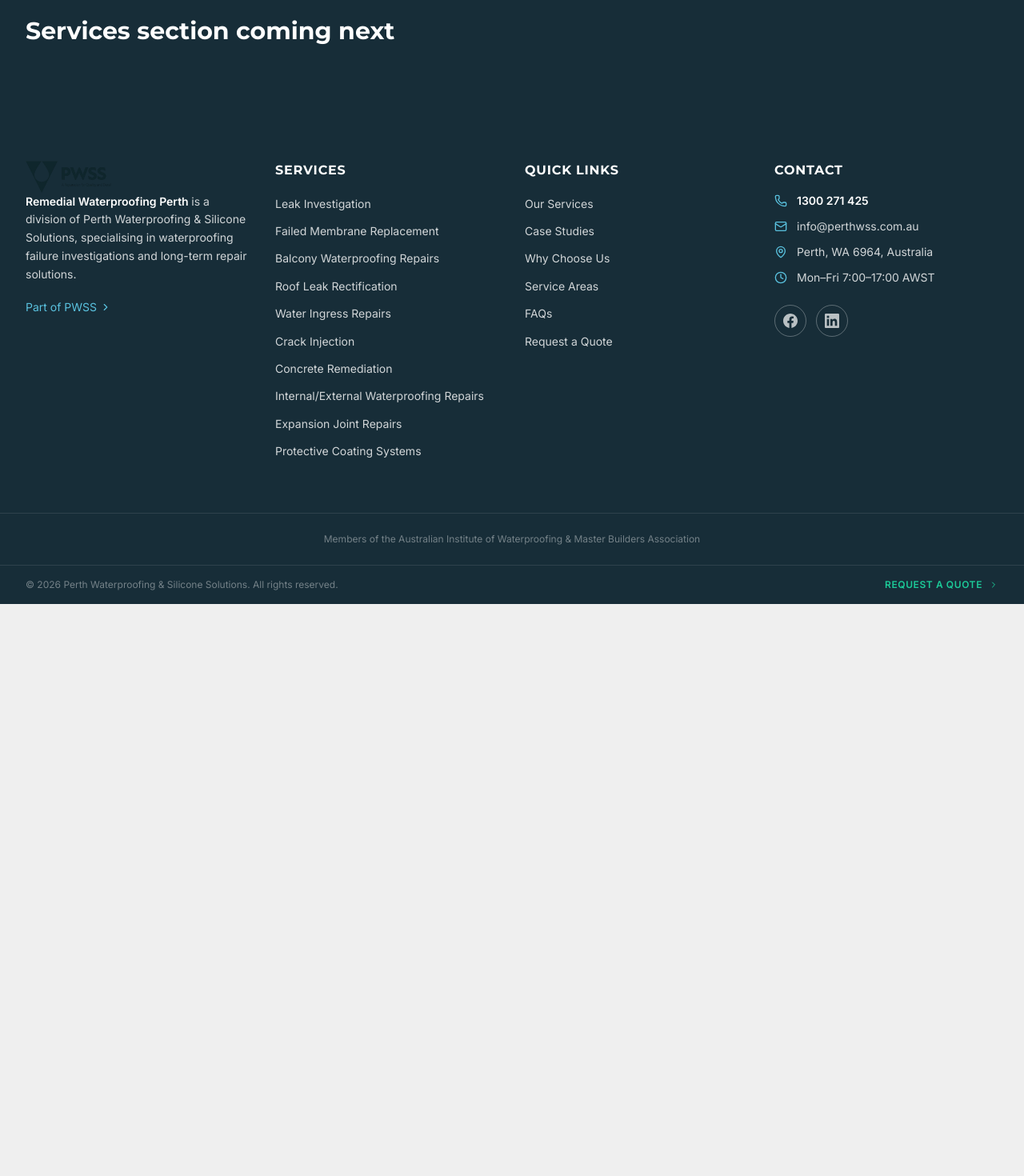
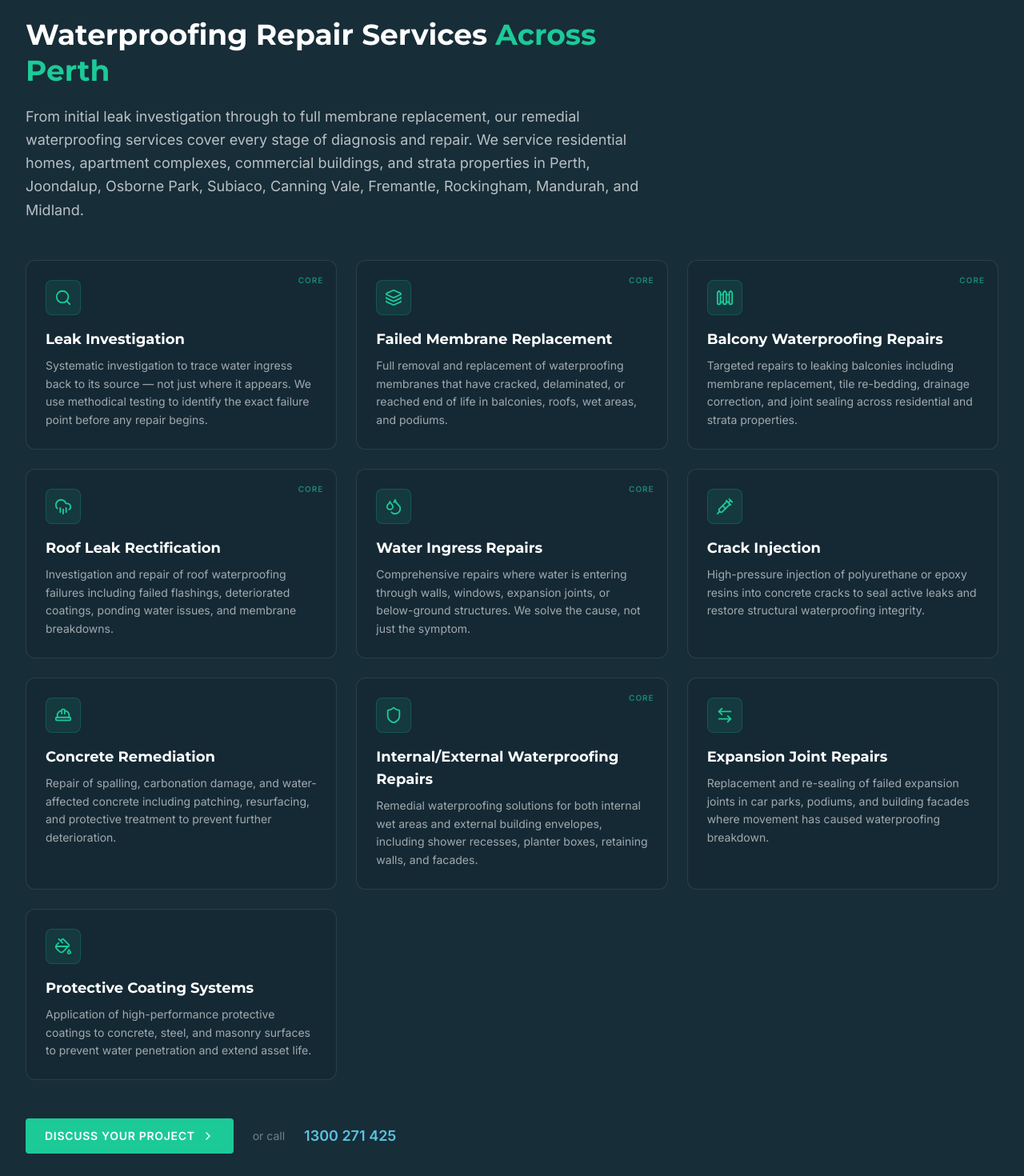
Before and after one commit to Greenie5656/pwss-remedial, a Next.js app: page / in a window 1280 px wide. Shown: the part 1680-3150 px from the top of the page at 80% size. Before the commit the page ends 2435 px from the top, so only its background shows below. Built offline with nearby package versions, Linux system fonts and the light colour scheme.

Commit message:
Step 2.3: Services Grid with 10 services, suburb mentions, staggered animations

```diff
--- a/src/app/page.tsx
+++ b/src/app/page.tsx
@@ -1,5 +1,6 @@
 import Hero from '@/components/sections/Hero';
 import ProblemFraming from '@/components/sections/ProblemFraming';
+import ServicesGrid from '@/components/sections/ServicesGrid';
 import DiagonalDivider from '@/components/shapes/DiagonalDivider';
 import SectionWrapper from '@/components/ui/SectionWrapper';
 import Container from '@/components/ui/Container';
@@ -15,11 +16,15 @@ export default function Home() {
 
       <DiagonalDivider direction="light-to-dark" variant="v-cut" />
 
-      {/* Placeholder — services section next */}
-      <SectionWrapper theme="dark" id="services">
+      <ServicesGrid />
+
+      <DiagonalDivider direction="dark-to-light" variant="swoosh" />
+
+      {/* Placeholder — CTA banner next */}
+      <SectionWrapper theme="light">
         <Container>
-          <h2 className="font-heading text-3xl font-bold text-white">
-            Services section coming next
+          <h2 className="font-heading text-3xl font-bold text-pwss-gunmetal">
+            CTA banner coming next
           </h2>
         </Container>
       </SectionWrapper>
--- a/src/components/sections/ProblemFraming.tsx
+++ b/src/components/sections/ProblemFraming.tsx
@@ -1,7 +1,7 @@
 'use client';
 
 import { Droplets, AlertTriangle, SearchCheck, ShieldCheck } from 'lucide-react';
-import { motion } from 'framer-motion';
+import { motion, type Variants } from 'framer-motion';
 import Container from '@/components/ui/Container';
 
 const painPoints = [
@@ -27,7 +27,7 @@ const painPoints = [
   },
 ];
 
-const fadeUp = {
+const fadeUp: Variants = {
   hidden: { opacity: 0, y: 20 },
   visible: (i: number) => ({
     opacity: 1,
--- /dev/null
+++ b/src/components/sections/ServicesGrid.tsx
@@ -0,0 +1,173 @@
+'use client';
+
+import {
+  Search,
+  Layers,
+  Fence,
+  CloudRain,
+  Droplets,
+  Syringe,
+  HardHat,
+  Shield,
+  ArrowLeftRight,
+  PaintBucket,
+} from 'lucide-react';
+import { motion, type Variants } from 'framer-motion';
+import Container from '@/components/ui/Container';
+import Button from '@/components/ui/Button';
+import { CONTACT } from '@/lib/constants';
+
+const services = [
+  {
+    icon: Search,
+    name: 'Leak Investigation',
+    priority: 'primary' as const,
+    description:
+      'Systematic investigation to trace water ingress back to its source — not just where it appears. We use methodical testing to identify the exact failure point before any repair begins.',
+  },
+  {
+    icon: Layers,
+    name: 'Failed Membrane Replacement',
+    priority: 'primary' as const,
+    description:
+      'Full removal and replacement of waterproofing membranes that have cracked, delaminated, or reached end of life in balconies, roofs, wet areas, and podiums.',
+  },
+  {
+    icon: Fence,
+    name: 'Balcony Waterproofing Repairs',
+    priority: 'primary' as const,
+    description:
+      'Targeted repairs to leaking balconies including membrane replacement, tile re-bedding, drainage correction, and joint sealing across residential and strata properties.',
+  },
+  {
+    icon: CloudRain,
+    name: 'Roof Leak Rectification',
+    priority: 'primary' as const,
+    description:
+      'Investigation and repair of roof waterproofing failures including failed flashings, deteriorated coatings, ponding water issues, and membrane breakdowns.',
+  },
+  {
+    icon: Droplets,
+    name: 'Water Ingress Repairs',
+    priority: 'primary' as const,
+    description:
+      'Comprehensive repairs where water is entering through walls, windows, expansion joints, or below-ground structures. We solve the cause, not just the symptom.',
+  },
+  {
+    icon: Syringe,
+    name: 'Crack Injection',
+    priority: 'secondary' as const,
+    description:
+      'High-pressure injection of polyurethane or epoxy resins into concrete cracks to seal active leaks and restore structural waterproofing integrity.',
+  },
+  {
+    icon: HardHat,
+    name: 'Concrete Remediation',
+    priority: 'secondary' as const,
+    description:
+      'Repair of spalling, carbonation damage, and water-affected concrete including patching, resurfacing, and protective treatment to prevent further deterioration.',
+  },
+  {
+    icon: Shield,
+    name: 'Internal/External Waterproofing Repairs',
+    priority: 'primary' as const,
+    description:
+      'Remedial waterproofing solutions for both internal wet areas and external building envelopes, including shower recesses, planter boxes, retaining walls, and facades.',
+  },
+  {
+    icon: ArrowLeftRight,
+    name: 'Expansion Joint Repairs',
+    priority: 'secondary' as const,
+    description:
+      'Replacement and re-sealing of failed expansion joints in car parks, podiums, and building facades where movement has caused waterproofing breakdown.',
+  },
+  {
+    icon: PaintBucket,
+    name: 'Protective Coating Systems',
+    priority: 'secondary' as const,
+    description:
+      'Application of high-performance protective coatings to concrete, steel, and masonry surfaces to prevent water penetration and extend asset life.',
+  },
+];
+
+const fadeUp: Variants = {
+  hidden: { opacity: 0, y: 20 },
+  visible: (i: number) => ({
+    opacity: 1,
+    y: 0,
+    transition: { duration: 0.5, delay: i * 0.08, ease: 'easeOut' },
+  }),
+};
+
+export default function ServicesGrid() {
+  return (
+    <section id="services" className="bg-pwss-gunmetal py-12 md:py-16 lg:py-20" aria-label="Our services">
+      <Container>
+        <article>
+          <div className="max-w-3xl">
+            <h2 className="font-heading text-3xl md:text-4xl font-bold text-white leading-tight">
+              Waterproofing Repair Services{' '}
+              <span className="text-pwss-mint">Across Perth</span>
+            </h2>
+            <p className="mt-5 text-white/70 text-lg leading-relaxed">
+              From initial leak investigation through to full membrane replacement,
+              our remedial waterproofing services cover every stage of diagnosis
+              and repair. We service residential homes, apartment complexes,
+              commercial buildings, and strata properties in Perth, Joondalup,
+              Osborne Park, Subiaco, Canning Vale, Fremantle, Rockingham,
+              Mandurah, and Midland.
+            </p>
+          </div>
+
+          {/* Services grid */}
+          <div className="mt-12 grid grid-cols-1 sm:grid-cols-2 lg:grid-cols-3 gap-6">
+            {services.map((service, i) => (
+              <motion.div
+                key={service.name}
+                custom={i}
+                initial="hidden"
+                whileInView="visible"
+                viewport={{ once: true, margin: '-40px' }}
+                variants={fadeUp}
+                className="group relative bg-pwss-gunmetal-400/30 border border-white/10 rounded-xl p-6 hover:border-pwss-mint/40 transition-all duration-300"
+              >
+                {/* Priority badge */}
+                {service.priority === 'primary' && (
+                  <span className="absolute top-4 right-4 text-[10px] uppercase tracking-widest font-semibold text-pwss-mint/60">
+                    Core
+                  </span>
+                )}
+
+                <div className="w-11 h-11 rounded-lg bg-pwss-mint/10 border border-pwss-mint/20 flex items-center justify-center mb-4 group-hover:bg-pwss-mint/20 transition-colors duration-300">
+                  <service.icon size={22} className="text-pwss-mint" />
+                </div>
+
+                <h3 className="font-heading text-lg font-bold text-white mb-2">
+                  {service.name}
+                </h3>
+
+                <p className="text-sm text-white/60 leading-relaxed">
+                  {service.description}
+                </p>
+              </motion.div>
+            ))}
+          </div>
+
+          {/* Bottom CTA */}
+          <div className="mt-12 flex flex-col sm:flex-row items-center gap-4 sm:gap-6">
+            <Button variant="primary" href="#contact" showArrow>
+              Discuss Your Project
+            </Button>
+            <span className="text-white/40 text-sm">or call</span>
+            <a
+              href={CONTACT.phoneHref}
+              className="text-pwss-aero hover:text-pwss-mint text-lg font-bold transition-colors duration-200"
+            >
+              {CONTACT.phone}
+            </a>
+          </div>
+        </article>
+      </Container>
+    </section>
+  );
+}
```
